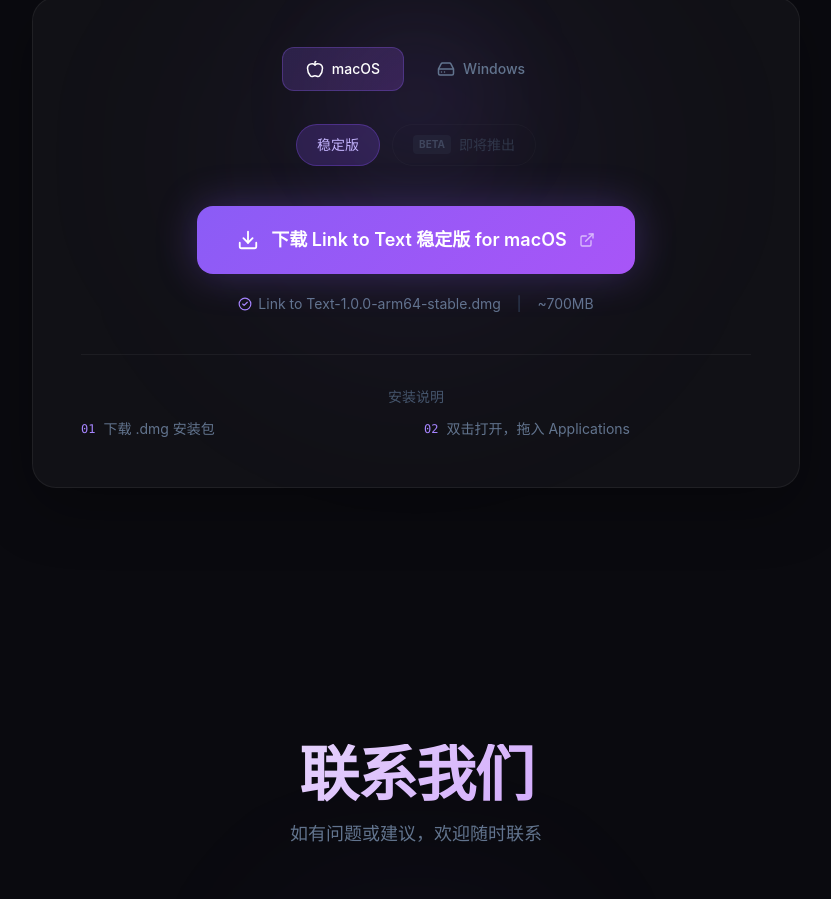
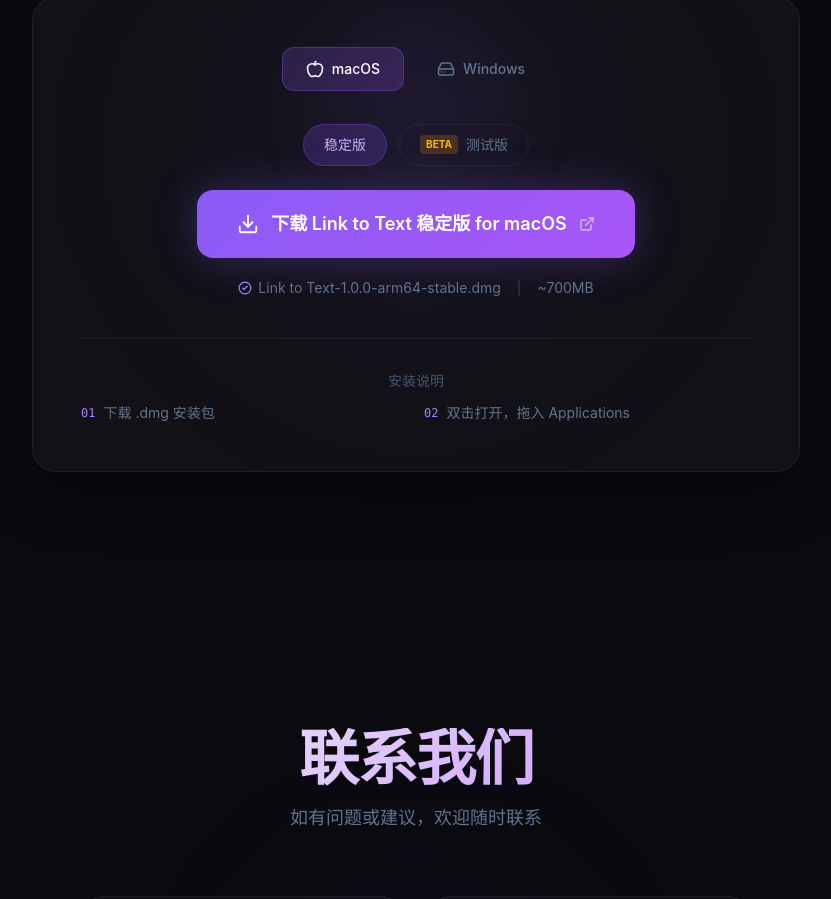
Before and after one commit to C1rq/linktotext-website, a React (Vite) app: page / in a window 1280 px wide. Shown: the part 2756-3655 px from the top of the page, without its empty margins (224-1055 px from the left). Built offline with nearby package versions, Linux system fonts and the light colour scheme.

Commit message:
feat: add chip selector for Mac beta downloads (M1/Intel)

```diff
--- a/src/components/Download.jsx
+++ b/src/components/Download.jsx
@@ -34,18 +34,31 @@
       'v1.0': {
         label: '稳定版',
         badge: null,
+        chips: {
+          m1: {
             filename: 'Link to Text-1.0.0-arm64-stable.dmg',
             url: `${R2_BASE}/Link%20to%20Text-1.0.0-arm64-stable.dmg`,
             size: '~700MB',
           },
+        },
+        defaultChip: 'm1',
+      },
       'v2.0-beta': {
         label: '测试版',
         badge: 'Beta',
-        filename: 'Link to Text-2.0-beta-arm64.dmg',
-        url: '', // 即将推出
-        size: '~2GB',
-        disabled: true,
-        comingSoon: true,
+        chips: {
+          m1: {
+            filename: 'Link to Text-1.0.0-arm64-beta-M1.dmg',
+            url: `${R2_BASE}/Link%20to%20Text-1.0.0-arm64-beta-M1.dmg`,
+            size: '~344MB',
+          },
+          intel: {
+            filename: 'Link to Text-1.0.0-beta-Inter.dmg',
+            url: `${R2_BASE}/Link%20to%20Text-1.0.0-beta-Inter.dmg`,
+            size: '~364MB',
+          },
+        },
+        defaultChip: 'm1',
       },
     },
   },
@@ -56,16 +69,26 @@
       'v1.0': {
         label: '稳定版',
         badge: null,
+        chips: {
+          default: {
             filename: 'Link to Text Setup 1.0.0-stable.exe',
             url: `${R2_BASE}/Link%20to%20Text%20Setup%201.0.0-stable.exe`,
             size: '~540MB',
           },
+        },
+        defaultChip: 'default',
+      },
       'v2.0-beta': {
         label: '测试版',
         badge: 'Beta',
+        chips: {
+          default: {
             filename: 'Link.to.Text-1.0.0-setup-beta.exe',
             url: `${R2_BASE}/Link.to.Text-1.0.0-setup-beta.exe`,
             size: '~1.3GB',
+          },
+        },
+        defaultChip: 'default',
       },
     },
   },
@@ -73,13 +96,31 @@
 
 const osKeys = ['mac', 'windows']
 const versionKeys = ['v1.0', 'v2.0-beta']
+const chipOptions = [
+  { key: 'm1', label: 'M1/M2/M3/M4' },
+  { key: 'intel', label: 'Intel' },
+]
 
 export default function Download() {
   const [selectedOS, setSelectedOS] = useState('mac')
   const [selectedVersion, setSelectedVersion] = useState('v1.0')
+  const [selectedChip, setSelectedChip] = useState('m1')
 
   const os = DOWNLOADS[selectedOS]
   const version = os.versions[selectedVersion]
+  const hasChips = Object.keys(version.chips).length > 1
+  const chip = version.chips[selectedChip] || version.chips[version.defaultChip]
+
+  const handleOSChange = (key) => {
+    setSelectedOS(key)
+    const nextVer = DOWNLOADS[key].versions[selectedVersion]
+    setSelectedChip(nextVer?.defaultChip || 'm1')
+  }
+
+  const handleVersionChange = (key) => {
+    setSelectedVersion(key)
+    setSelectedChip(os.versions[key].defaultChip || 'm1')
+  }
 
   return (
     <section id="download" className="relative py-32 px-6 overflow-hidden">
@@ -148,7 +189,7 @@
                 return (
                   <button
                     key={key}
-                    onClick={() => setSelectedOS(key)}
+                    onClick={() => handleOSChange(key)}
                     className={cn(
                       'relative flex items-center gap-2 px-6 py-3 rounded-xl text-sm font-medium transition-all duration-300 cursor-pointer',
                       isActive
@@ -175,66 +216,66 @@
             </div>
 
             {/* Version selector */}
-            <div className="flex items-center justify-center gap-3 mb-10">
+            <div className="flex items-center justify-center gap-3 mb-6">
               {versionKeys.map((key) => {
                 const ver = os.versions[key]
                 const isActive = selectedVersion === key
-                const isDisabled = ver?.disabled
                 return (
                   <button
                     key={key}
-                    onClick={() => !isDisabled && setSelectedVersion(key)}
-                    disabled={isDisabled}
+                    onClick={() => handleVersionChange(key)}
                     className={cn(
-                      'flex items-center gap-2 px-5 py-2.5 rounded-full text-sm transition-all duration-300',
-                      isDisabled
-                        ? 'text-slate-600 border border-white/5 cursor-not-allowed opacity-50'
-                        : isActive
-                          ? 'bg-violet-500/20 text-violet-300 border border-violet-500/30 cursor-pointer'
-                          : 'text-slate-500 hover:text-slate-300 border border-white/5 hover:border-white/10 cursor-pointer'
+                      'flex items-center gap-2 px-5 py-2.5 rounded-full text-sm transition-all duration-300 cursor-pointer',
+                      isActive
+                        ? 'bg-violet-500/20 text-violet-300 border border-violet-500/30'
+                        : 'text-slate-500 hover:text-slate-300 border border-white/5 hover:border-white/10'
                     )}
                   >
                     {ver?.badge && (
-                      <span className={cn(
-                        'px-1.5 py-0.5 text-[10px] font-bold rounded uppercase',
-                        isDisabled
-                          ? 'bg-slate-500/20 text-slate-500'
-                          : 'bg-amber-500/20 text-amber-400'
-                      )}>
-                        {ver?.badge}
+                      <span className="px-1.5 py-0.5 text-[10px] font-bold rounded uppercase bg-amber-500/20 text-amber-400">
+                        {ver.badge}
                       </span>
                     )}
-                    <span>{isDisabled ? '即将推出' : ver.label}</span>
+                    <span>{ver.label}</span>
                   </button>
                 )
               })}
             </div>
 
+            {/* Chip selector — only for Mac with multiple chip options */}
+            {selectedOS === 'mac' && hasChips && (
+              <div className="flex items-center justify-center gap-2 mb-6">
+                {chipOptions
+                  .filter((c) => version.chips[c.key])
+                  .map((c) => (
+                    <button
+                      key={c.key}
+                      onClick={() => setSelectedChip(c.key)}
+                      className={cn(
+                        'px-4 py-1.5 rounded-lg text-xs font-medium transition-all duration-300 cursor-pointer',
+                        selectedChip === c.key
+                          ? 'bg-white/10 text-white border border-white/15'
+                          : 'text-slate-500 hover:text-slate-300 border border-transparent hover:border-white/10'
+                      )}
+                    >
+                      {c.label}
+                    </button>
+                  ))}
+              </div>
+            )}
+
             {/* Download button */}
             <AnimatePresence mode="wait">
               <motion.div
-                key={`${selectedOS}-${selectedVersion}`}
+                key={`${selectedOS}-${selectedVersion}-${selectedChip}`}
                 initial={{ opacity: 0, scale: 0.95 }}
                 animate={{ opacity: 1, scale: 1 }}
                 exit={{ opacity: 0, scale: 0.95 }}
                 transition={{ duration: 0.3 }}
                 className="flex flex-col items-center"
               >
-                {version.disabled ? (
-                  <div className="flex flex-col items-center gap-4">
-                    <div
-                      className="inline-flex items-center gap-3 px-10 py-5 rounded-2xl text-slate-400 font-semibold text-lg border border-white/10"
-                      style={{
-                        background: 'rgba(255, 255, 255, 0.03)',
-                      }}
-                    >
-                      <span>即将推出</span>
-                    </div>
-                    <p className="text-sm text-slate-600">该版本正在测试中，敬请期待</p>
-                  </div>
-                ) : (
                 <a
-                    href={version.url}
+                  href={chip.url}
                   target="_blank"
                   rel="noopener noreferrer"
                   className="group relative inline-flex items-center gap-3 px-10 py-5 rounded-2xl text-white font-semibold text-lg transition-all duration-300 hover:scale-105"
@@ -256,15 +297,14 @@
                   </span>
                   <ExternalLink size={16} className="relative z-10 opacity-60" />
                 </a>
-                )}
 
                 <div className="flex items-center gap-4 mt-5 text-sm text-slate-500">
                   <span className="flex items-center gap-1.5">
                     <CheckCircle2 size={14} className="text-violet-400" />
-                    {version.filename}
+                    {chip.filename}
                   </span>
                   <span className="text-slate-700">|</span>
-                  <span>{version.size}</span>
+                  <span>{chip.size}</span>
                 </div>
               </motion.div>
             </AnimatePresence>
```
Lines whose indentation alone changed are shown as unchanged.
